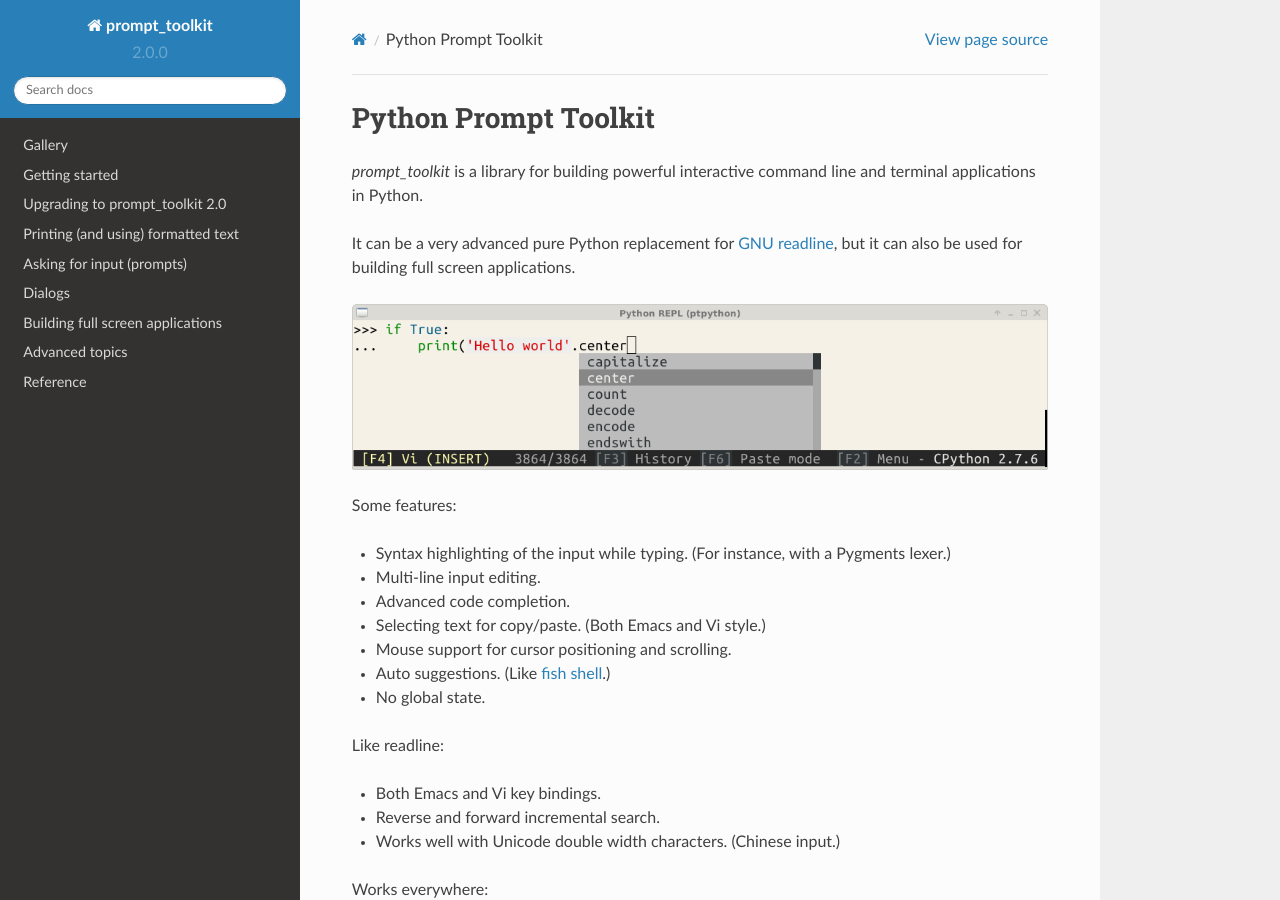
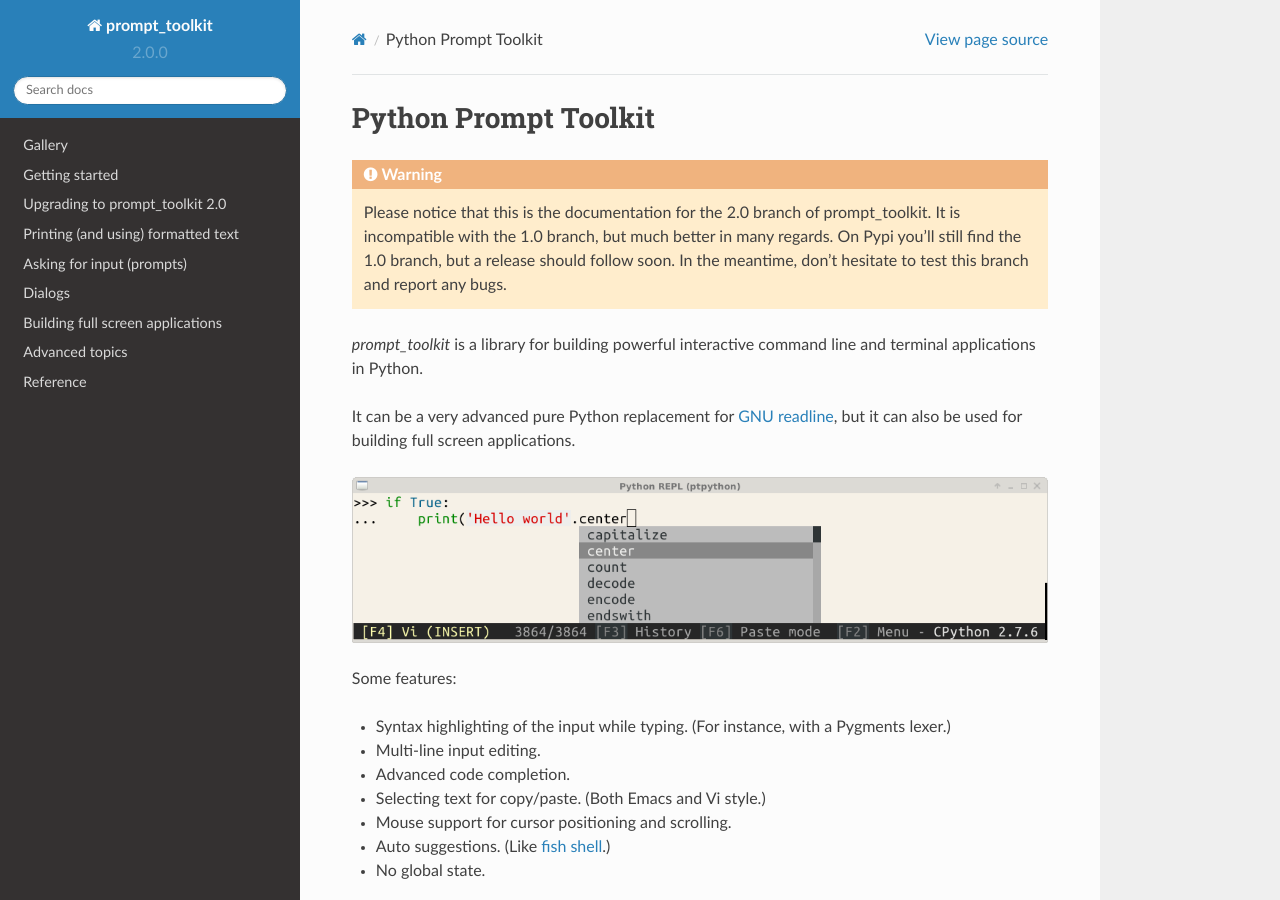
Before and after one commit to dbcli/pgcli, a Sphinx documentation site: the page built from docs/index.rst, in a window 1280 px wide and 900 px high. Built offline with Sphinx 7.4.7 and the Read the Docs theme 2.0.0, drawn with Linux system fonts in a browser that asks for light colours; pages that are not in the unit, such as notebooks, are missing from menus.

Commit message:
Add warning about 2.0 branch to README and docs.

```diff
--- a/docs/index.rst
+++ b/docs/index.rst
@@ -1,5 +1,14 @@
 Python Prompt Toolkit
 =====================
+
+.. warning::
+
+    Please notice that this is the documentation for the 2.0 branch of
+    prompt_toolkit. It is incompatible with the 1.0 branch, but much better in
+    many regards. On Pypi you'll still find the 1.0 branch, but a release
+    should follow soon. In the meantime, don't hesitate to test this branch and
+    report any bugs.
+
 
 `prompt_toolkit` is a library for building powerful interactive command line
 and terminal applications in Python.
```
Also changed, not shown: README.rst (+7 -0 lines).
